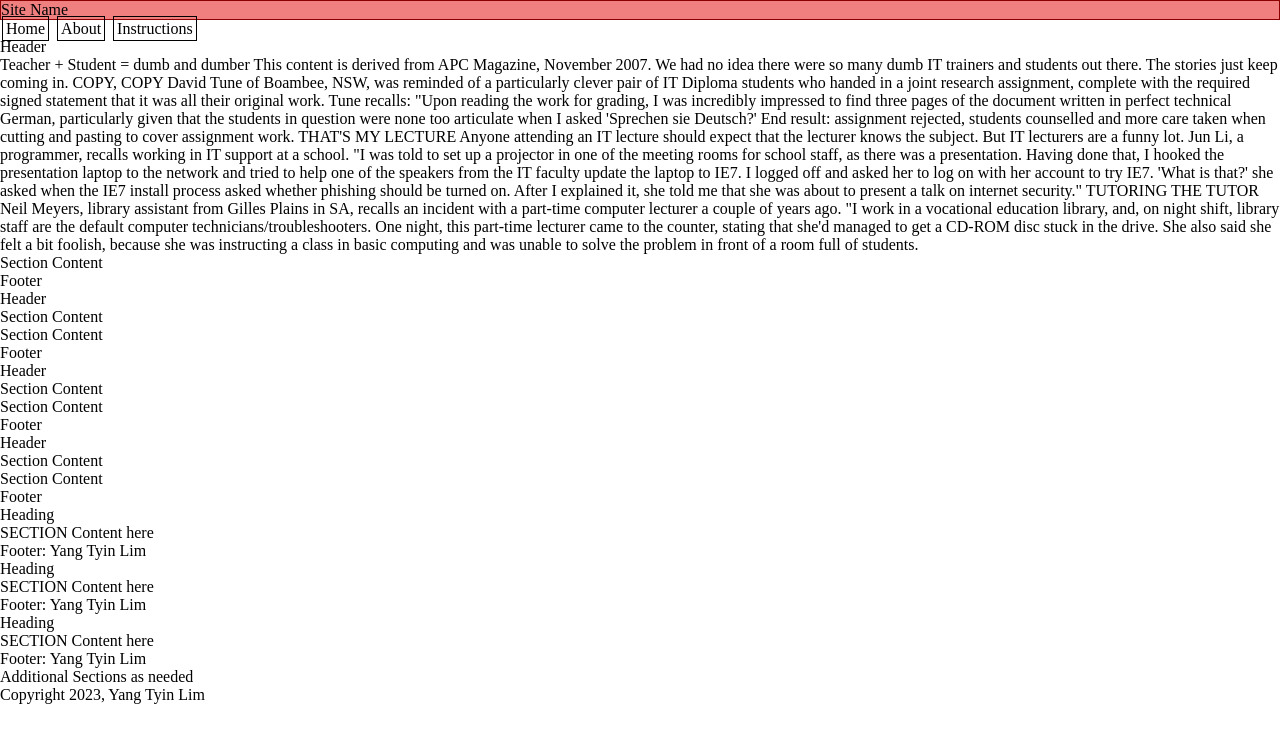
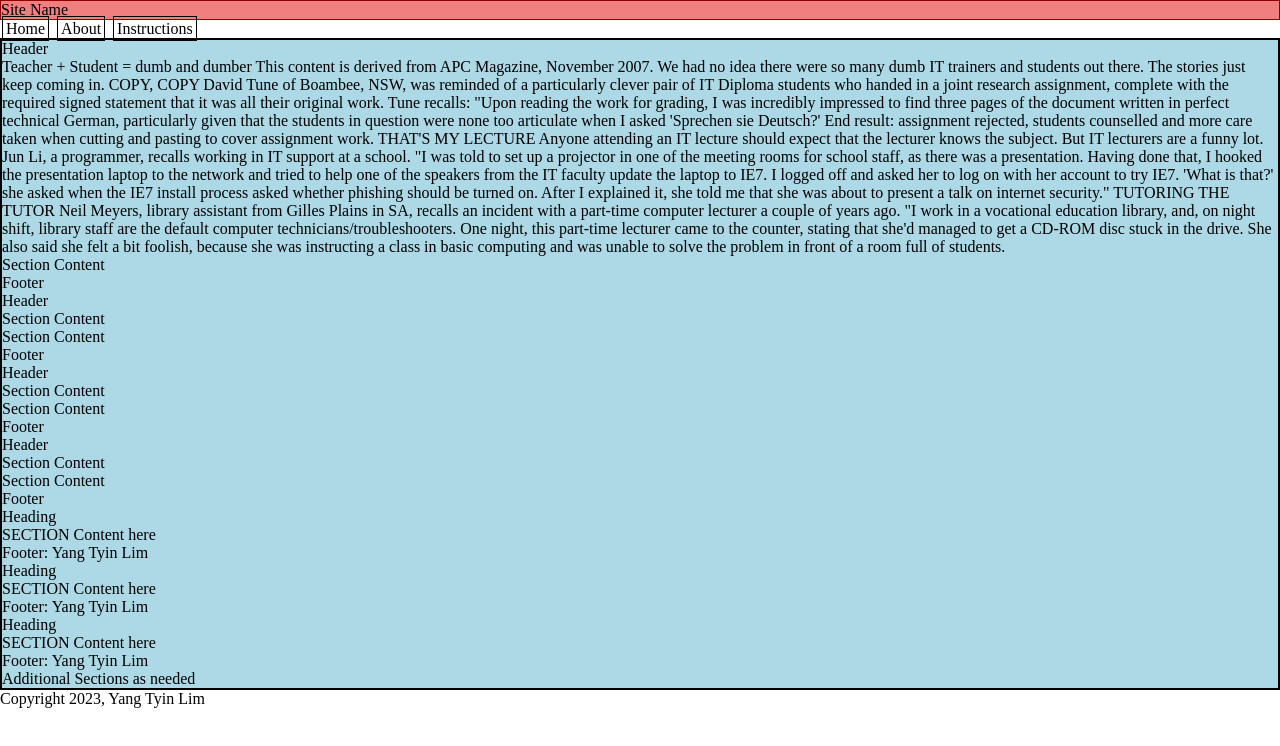
Before and after one commit to Limyangtyin/WebTech1, a plain HTML site: page Content.html in a window 1280 px wide. Drawn offline with Linux system fonts and the light colour scheme.

Commit message:
feat: desktop base main - add CSS to lay the site main

```diff
--- a/assests/css/style.css
+++ b/assests/css/style.css
@@ -25,4 +25,9 @@
         margin: 2px;
         padding: 3px;
     }
+
+    main{
+        border: 2px solid black;
+        background-color: lightblue;
+    }
 }
```
